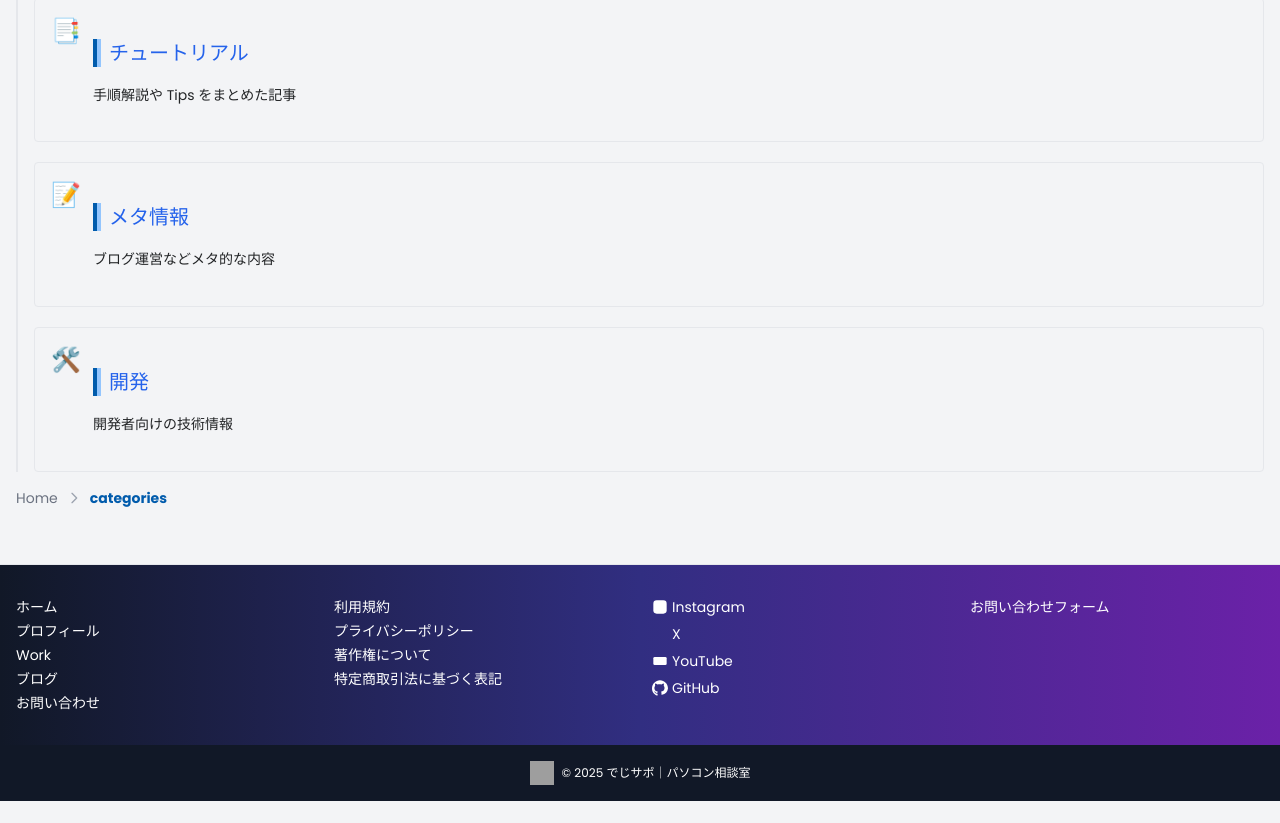
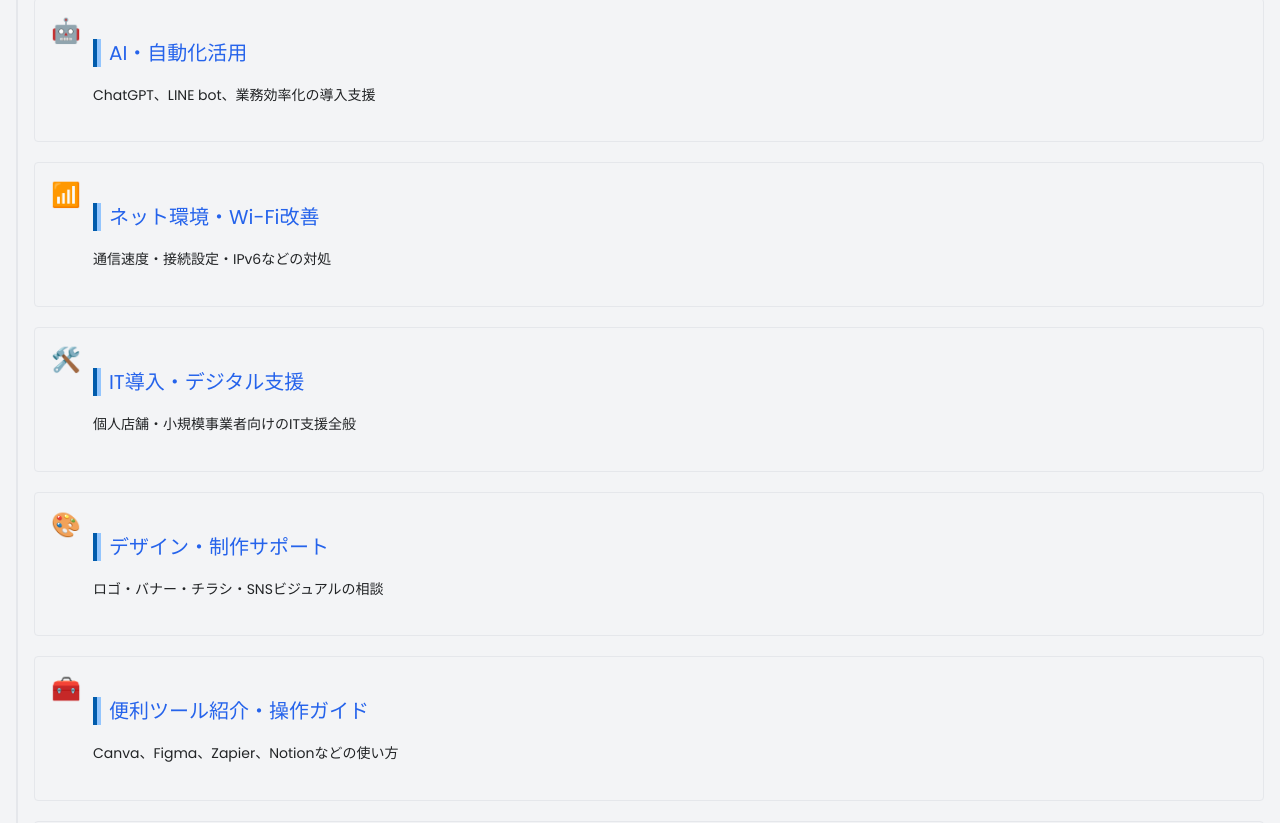
Before and after one commit to maruyamamasaya/Portfolio, a Next.js app: page /categories in a window 1280 px wide. Shown: the part 486-1309 px from the top of the page. Before the commit the page ends 1287 px from the top, so only its background shows below. Built offline with nearby package versions, Linux system fonts and the light colour scheme; grey boxes are pictures that could not be loaded.

Commit message:
Update category definitions

```diff
--- a/data/categories.ts
+++ b/data/categories.ts
@@ -7,27 +7,45 @@ export interface Category {
 
 export const categories: Category[] = [
   {
-    slug: 'ai',
-    name: 'AI活用',
-    description: 'AIを活用した記事やツールの紹介',
+    slug: 'pc-support',
+    name: 'パソコントラブルサポート',
+    description: '初心者向けのPC・スマホ問題の解決案内',
+    icon: '💻',
+  },
+  {
+    slug: 'ai-automation',
+    name: 'AI・自動化活用',
+    description: 'ChatGPT、LINE bot、業務効率化の導入支援',
     icon: '🤖',
   },
   {
-    slug: 'tutorial',
-    name: 'チュートリアル',
-    description: '手順解説や Tips をまとめた記事',
-    icon: '📑',
+    slug: 'network-wifi',
+    name: 'ネット環境・Wi-Fi改善',
+    description: '通信速度・接続設定・IPv6などの対処',
+    icon: '📶',
   },
   {
-    slug: 'meta',
-    name: 'メタ情報',
-    description: 'ブログ運営などメタ的な内容',
-    icon: '📝',
+    slug: 'digital-support',
+    name: 'IT導入・デジタル支援',
+    description: '個人店舗・小規模事業者向けのIT支援全般',
+    icon: '🛠️',
   },
   {
-    slug: 'dev',
-    name: '開発',
-    description: '開発者向けの技術情報',
-    icon: '🛠️',
+    slug: 'design-support',
+    name: 'デザイン・制作サポート',
+    description: 'ロゴ・バナー・チラシ・SNSビジュアルの相談',
+    icon: '🎨',
+  },
+  {
+    slug: 'tool-guide',
+    name: '便利ツール紹介・操作ガイド',
+    description: 'Canva、Figma、Zapier、Notionなどの使い方',
+    icon: '🧰',
+  },
+  {
+    slug: 'faq',
+    name: 'よくある質問（FAQ）集',
+    description: '実際の相談ベースで蓄積されたノウハウ',
+    icon: '❓',
   },
 ];
```
Also changed, not shown: 1 other file (tests, documents, lock files or other folders).
